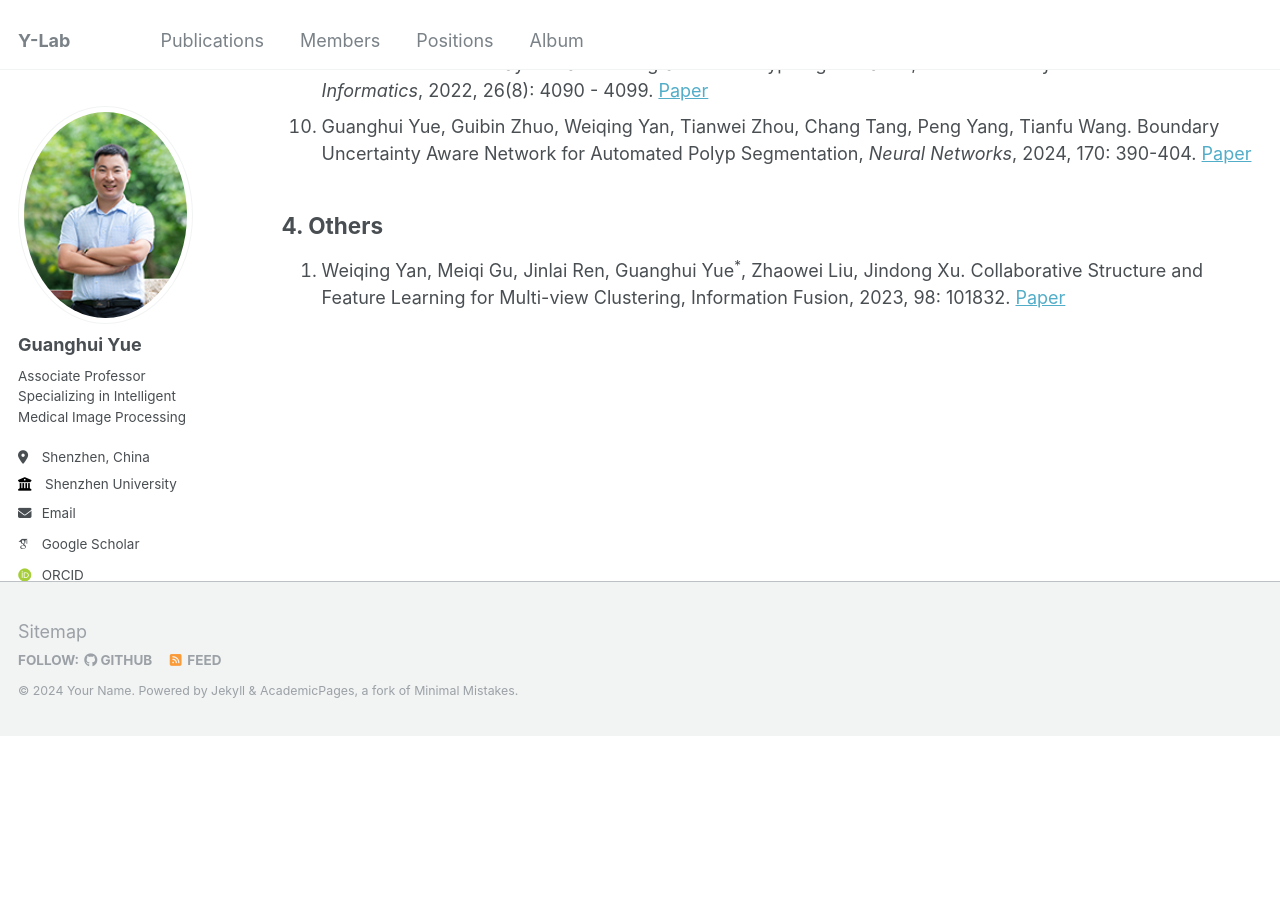
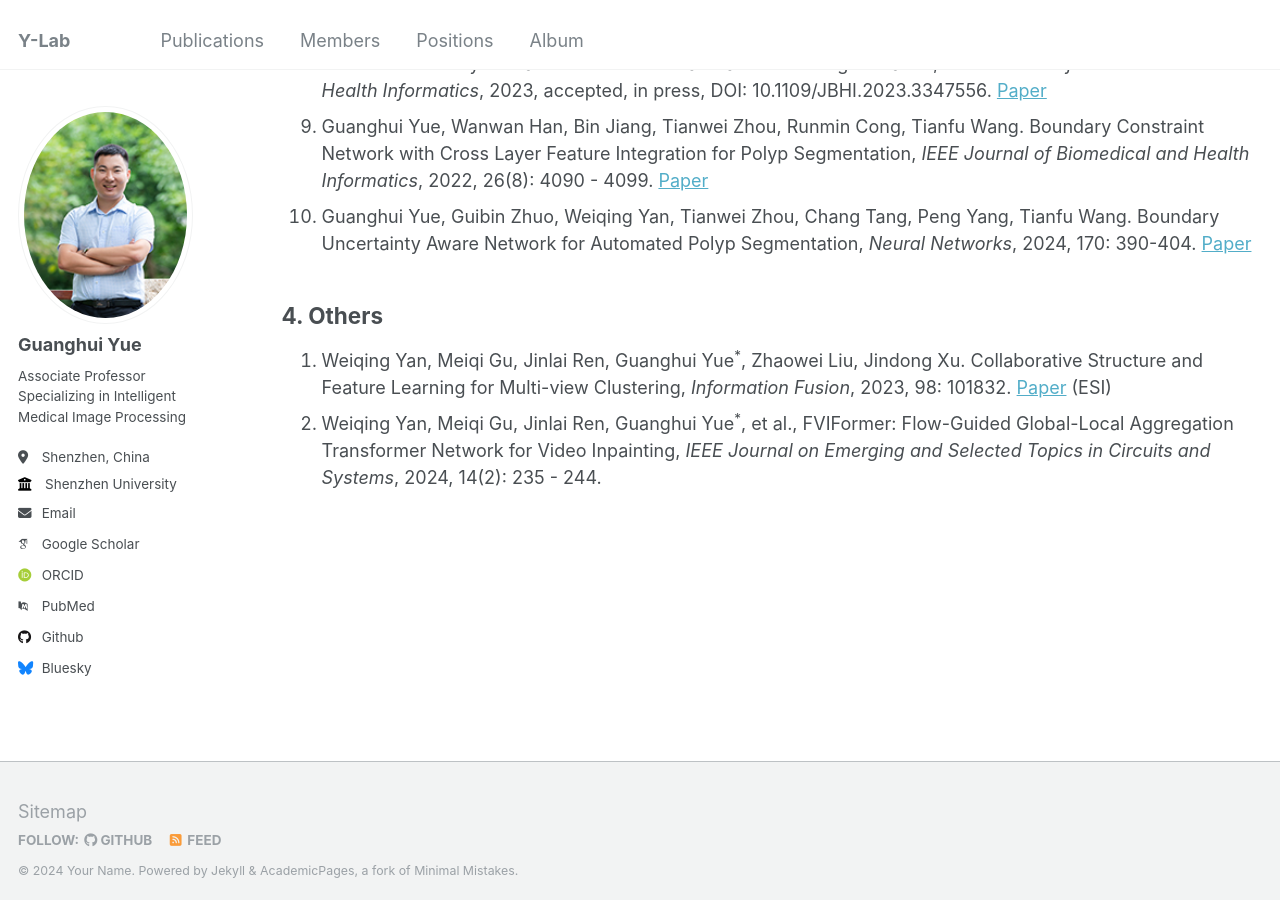
Before and after one commit to Guanghui-Yue/Guanghui-Yue.github.io, a Jekyll site: the page built from _pages/publication.md, in a window 1280 px wide and 900 px high, scrolled down 2874 px. Built offline with Jekyll 4.4.1, drawn with Linux system fonts in a browser that asks for light colours; some web fonts are replaced; before the commit the page ends 3611 px from its top, so only the background shows below that; some of the changed text lies outside the part shown.

Commit message:
Update publication.md

```diff
--- a/_pages/publication.md
+++ b/_pages/publication.md
@@ -28,9 +28,10 @@ author_profile: true
 
 ## 2. Medical Image Classification
 1. Guanghui Yue, Peishan Wei, Tianwei Zhou, Qiuping Jiang, Weiqing Yan, Tianfu Wang. Toward Multi-Center Skin Lesion Classification Using Deep Neural Network with Adaptively Weighted Balance Loss, <em>IEEE Transactions on Medical Imaging</em>, 2023, 42(1): 119-131. [Paper](https://ieeexplore.ieee.org/abstract/document/9878129/)
-2. Guanghui Yue, Peishan Wei, Yun Liu, Yu Luo, Jingfeng Du, Tianfu Wang. Automated Endoscopic Image Classification via Deep Neural Network With Class Imbalance Loss, <em>IEEE Transactions on Instrumentation and Measurement</em>, 2023, 72: 1-11. [Paper](https://ieeexplore.ieee.org/abstract/document/10091194/)
+2. Guanghui Yue, Peishan Wei, Yun Liu, Yu Luo, Jingfeng Du, Tianfu Wang. Automated Endoscopic Image Classification via Deep Neural Network With Class Imbalance Loss, <em>IEEE Transactions on Instrumentation and Measurement</em>, 2023, 72: 1-11. [Paper](https://ieeexplore.ieee.org/abstract/document/10091194/) (ESI)
 3. Guanghui Yue, Peishan Wei, Tianwei Zhou, Youyi Song, Cheng Zhao, Tianfu Wang, Baiying Lei. Specificity-aware Federated Learning with Dynamic Feature Fusion Network for Imbalanced Medical Image Classification, <em>IEEE Journal of Biomedical and Health Informatics</em>, 2023, accepted, in press, DOI: 10.1109/JBHI.2023. 3319516. [Paper](https://ieeexplore.ieee.org/abstract/document/10264099/)
 4. Wenchao Jiang, Kang Chen, Zhipeng Liang, Tianchun Luo, Guanghui Yue<sup>*</sup>, Zhiming Zhao, Wei Song, Ling Zhao, Jianxuan Wen. HT-RCM: Hashimoto’s Thyroiditis Ultrasound Image Classification Model based on Res-FCT and Res-CAM, <em>IEEE Journal of Biomedical and Health Informatics</em>, 2024, 28 (2): 941 - 951. [Paper](https://ieeexplore.ieee.org/abstract/document/10314736/)
+5. Guanghui Yue, Yuan Li, Tianwei Zhou, Xiaoyan Zhou, Yun Liu, Tianfu Wang. Attention-Driven Cascaded Network for Diabetic Retinopathy Grading from Fundus Images, <em>Biomedical Signal Processing and Control</em>, 2023, 80: 104370. [Paper](https://www.sciencedirect.com/science/article/pii/S1746809422008242)
 
 
 ## 3. Medical Image Segmentation
@@ -46,4 +47,5 @@ author_profile: true
 10. Guanghui Yue, Guibin Zhuo, Weiqing Yan, Tianwei Zhou, Chang Tang, Peng Yang, Tianfu Wang. Boundary Uncertainty Aware Network for Automated Polyp Segmentation, <em>Neural Networks</em>, 2024, 170: 390-404. [Paper](https://www.sciencedirect.com/science/article/pii/S0893608023006731)
 
 ## 4. Others
-1. Weiqing Yan, Meiqi Gu, Jinlai Ren, Guanghui Yue<sup>*</sup>, Zhaowei Liu, Jindong Xu. Collaborative Structure and Feature Learning for Multi-view Clustering, Information Fusion, 2023, 98: 101832. [Paper](https://www.sciencedirect.com/science/article/pii/S1566253523001483)
+1. Weiqing Yan, Meiqi Gu, Jinlai Ren, Guanghui Yue<sup>*</sup>, Zhaowei Liu, Jindong Xu. Collaborative Structure and Feature Learning for Multi-view Clustering, <em>Information Fusion</em>, 2023, 98: 101832. [Paper](https://www.sciencedirect.com/science/article/pii/S1566253523001483) (ESI)
+2. Weiqing Yan, Meiqi Gu, Jinlai Ren, Guanghui Yue<sup>*</sup>, et al., FVIFormer: Flow-Guided Global-Local Aggregation Transformer Network for Video Inpainting, <em>IEEE Journal on Emerging and Selected Topics in Circuits and Systems</em>, 2024, 14(2): 235 - 244.
```
